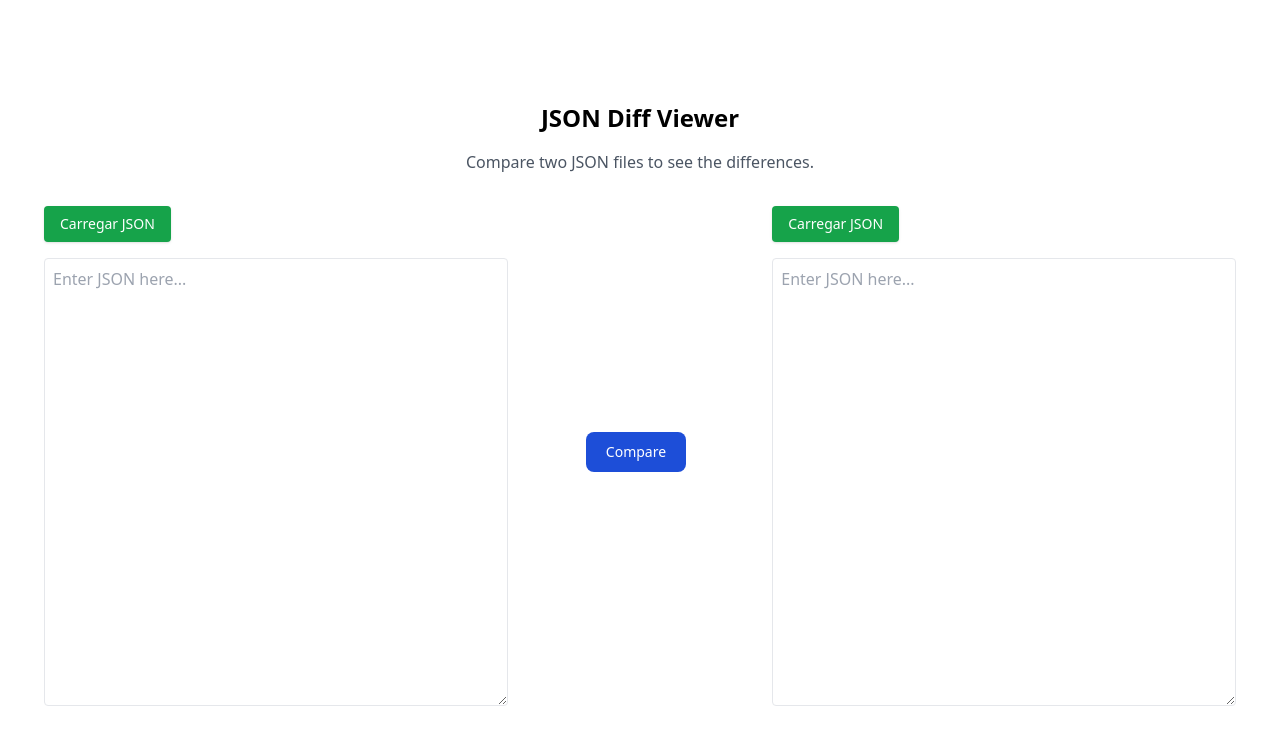
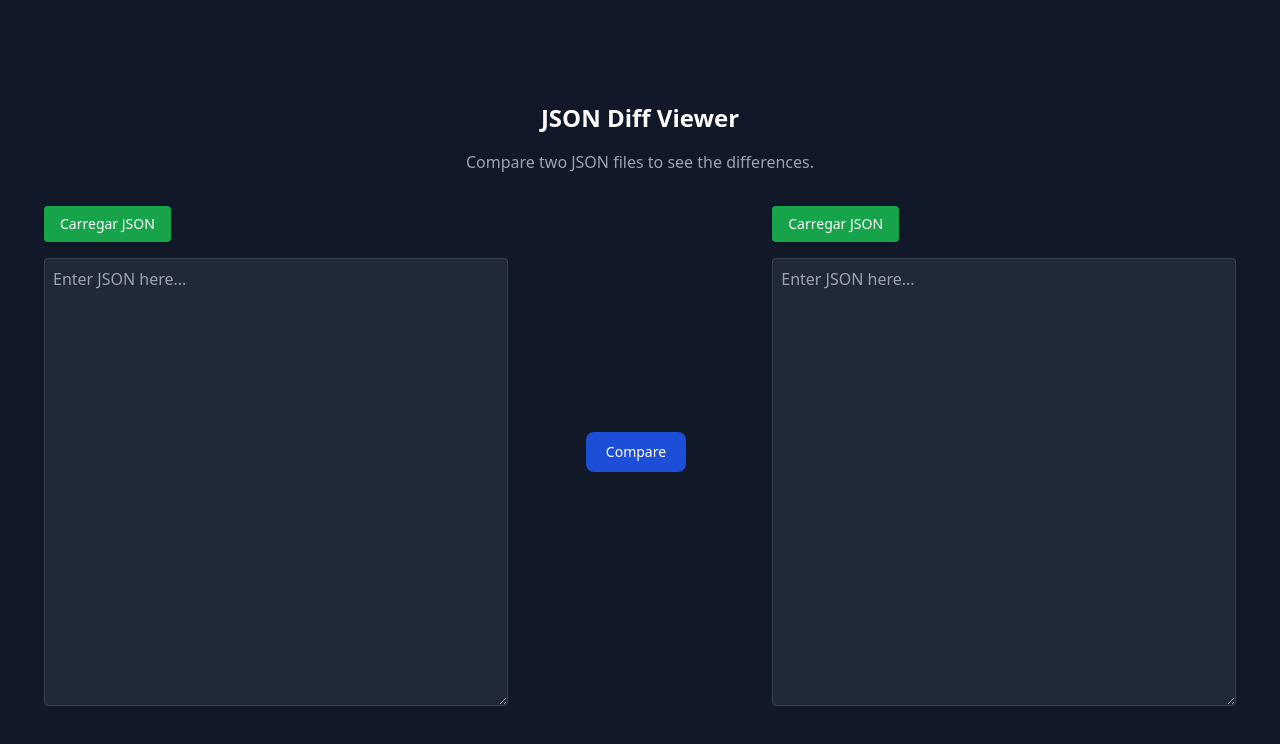
Before and after one commit to mufasa-dev/Json-diff, an Angular app: page / in a window 1280 px wide. Shown: the top 744 px of the page. Built offline with nearby package versions, Linux system fonts and the light colour scheme.

Commit message:
style: dark mode

```diff
--- a/src/app/app.html
+++ b/src/app/app.html
@@ -1,14 +1,14 @@
-<div class="p-1">
+<div class="p-1 bg-gray-900 min-h-screen">
     <div class="flex flex-col items-center justify-center h-screen">
-        <h1 class="text-2xl font-bold mb-4">JSON Diff Viewer</h1>
-        <p class="text-gray-600 mb-8">Compare two JSON files to see the differences.</p>
+        <h1 class="text-2xl font-bold mb-4 text-white">JSON Diff Viewer</h1>
+        <p class="text-gray-400 mb-8">Compare two JSON files to see the differences.</p>
         @if (showResult) {
             <div class="w-full flex flex-row justify-center items-center gap-4 px-10 min-h-[500px]">
-                <div class="w-full h-full p-2 border rounded ds" [innerHTML]="diffHtml1"></div>
+                <div class="w-full h-full p-2 border border-gray-700 rounded ds bg-gray-800 text-white" [innerHTML]="diffHtml1"></div>
                 <div class="flex flex-row justify-center items-center px-3 size-20 basis-1/5" (click)="showResult = false">
                     <button class="btn-primary">Back</button>
                 </div>
-                <div class="w-full h-full p-2 border rounded ds" [innerHTML]="diffHtml2"></div>
+                <div class="w-full h-full p-2 border border-gray-700 rounded ds bg-gray-800 text-white" [innerHTML]="diffHtml2"></div>
             </div>
         } @else {
             <div class="w-full flex flex-row justify-center items-center gap-4 px-10 min-h-[500px]">
--- a/src/app/app.ts
+++ b/src/app/app.ts
@@ -40,10 +40,10 @@ export class App {
       if (val1 === undefined) {
         // Adicionado
         result1 += `<div></div>`;
-        result2 += `<div style="background-color: #b6fcb6"><pre>"${key}": ${JSON.stringify(val2, null, 2)}</pre></div>`;
+        result2 += `<div style="background-color: #b6fcb6; color: #065f46;"><pre>"${key}": ${JSON.stringify(val2, null, 2)}</pre></div>`;
       } else if (val2 === undefined) {
         // Removido
-        result1 += `<div style="background-color: #ffb6b6"><pre>"${key}": ${JSON.stringify(val1, null, 2)}</pre></div>`;
+        result1 += `<div style="background-color: #ffb6b6; color: #991b1b;"><pre>"${key}": ${JSON.stringify(val1, null, 2)}</pre></div>`;
         result2 += `<div></div>`;
       } else if (JSON.stringify(val1) === JSON.stringify(val2)) {
         // Igual
@@ -51,8 +51,8 @@ export class App {
         result2 += `<div><pre>"${key}": ${JSON.stringify(val2, null, 2)}</pre></div>`;
       } else {
         // Modificado
-        result1 += `<div style="background-color: #ffe9b6"><pre>"${key}": ${JSON.stringify(val1, null, 2)}</pre></div>`;
-        result2 += `<div style="background-color: #ffe9b6"><pre>"${key}": ${JSON.stringify(val2, null, 2)}</pre></div>`;
+        result1 += `<div style="background-color: #ffe9b6; color: #92400e;"><pre>"${key}": ${JSON.stringify(val1, null, 2)}</pre></div>`;
+        result2 += `<div style="background-color: #ffe9b6; color: #92400e;"><pre>"${key}": ${JSON.stringify(val2, null, 2)}</pre></div>`;
       }
     }
 
--- a/src/app/json-textarea/json-textarea.html
+++ b/src/app/json-textarea/json-textarea.html
@@ -14,7 +14,7 @@
     />
   </label>
   <textarea
-    class="w-full h-full p-2 border rounded ds flex-1"
+    class="w-full h-full p-2 border border-gray-700 rounded ds flex-1 bg-gray-800 text-white"
     placeholder="Enter JSON here..."
     [value]="json"
     (input)="onInput($event)"
```
